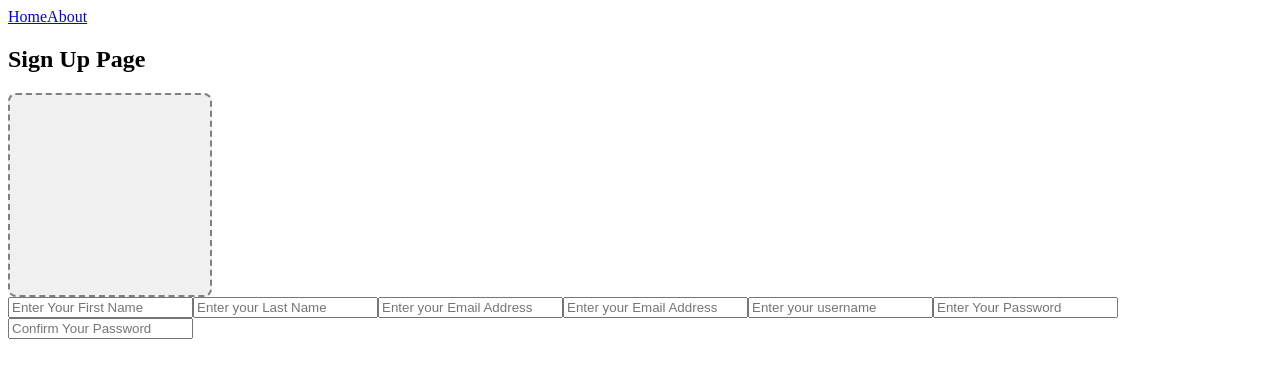
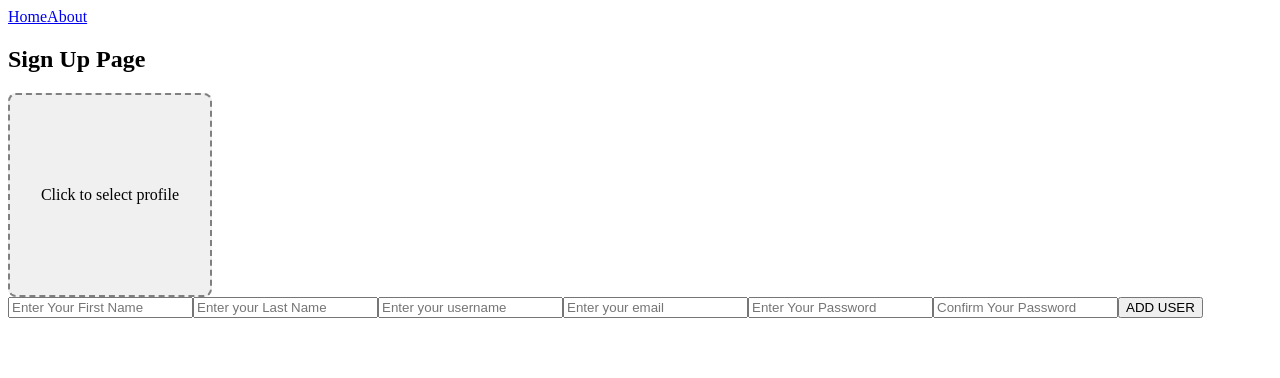
Before and after one commit to monalisasabina/Cybersphere-Frontend, a React (Vite) app: page /signup in a window 1280 px wide. Shown: the top 378 px of the page. Built offline with nearby package versions, Linux system fonts and the light colour scheme.

Commit message:
working on signup 1

```diff
--- a/src/pages/SignUpPage.jsx
+++ b/src/pages/SignUpPage.jsx
@@ -1,5 +1,6 @@
 import { useRef, useState } from "react";
 import "./SignUp.css"
+import { data } from "react-router-dom";
 
 function SignUp(){
 
@@ -14,12 +15,71 @@ function SignUp(){
 
   const fileInputRef = useRef()
 
-  // Handle Box Click_______________________________________________________________
+   // Handle Box Click________________________________________________________________________
    const handleBoxClick = () => {
          fileInputRef.current.click();
    }
 
+   // Handle file selection______________________________________________________________________
+   const handleFileChange = (event) => {
 
+      const file = event.target.files[0];
+
+      if (file) {
+            setProfilePic(file);
+            setPreview(URL.createObjectURL(file))
+      }
+   };
+
+
+    //Hanfle submit form__________________________________________________________________________
+    const  handleSubmit = async (event) => {
+
+      event.preventDefault();
+
+      // Signing up the user
+      const response = await fetch("http://127.0.0.1:5555/signup", {
+            method: "POST",
+            headers: {
+                  "Content-Type":" application/json"
+            },
+            body: JSON.stringify({
+                  firstname: firstName,
+                  lastName: lastName,
+                  username,
+                  email,
+                  password,
+                  confirm_password: confirmPassword
+            }),
+      });
+
+      const data = await response.json();
+
+      if(response.ok){
+         const token =data.access_token;
+      }
+
+      // Uploading photo
+      if (profilePic) {
+
+            const formData = new FormData();
+            formData.append("image", profilePic);
+
+            const uploadRes = await fetch("http://127.0.0.1:5555/upload", {
+                  method:"POST",
+                  // headers: {
+                  //       Authorization: `Bearer ${token}}`
+                  // },
+                  body: formData,
+            });
+
+            const uploadData = await uploadRes.json();
+            console.log("Upload response", uploadData);
+
+      } else {
+            console.log("Signup failed", data)
+      }
+    };
 
 
   return (
@@ -28,7 +88,7 @@ function SignUp(){
       <h2>Sign Up Page</h2>
 
       <div>
-          <form>
+          <form onSubmit={handleSubmit}>
             {/* <input
                   name="profile_pic"
                   type="file"
@@ -36,13 +96,21 @@ function SignUp(){
                   onChange={(event) => setProfilePic(event.target.value)}
             /> */}
 
-            <div
-                 className="box_click"
+            <div className="box_click" onClick={handleBoxClick}>
+                  {preview ? (
+                        <img src={preview} alt="Profile pic preview" style={{ width: "100px"}}/>
+                  ) : (
+                        <p>Click to select profile</p>
+                  )}
+            </div>
 
-
-                 >
-
-            </div>
+            <input
+                  type="file"
+                  ref={fileInputRef}
+                  style={{ display: "none"}}
+                  accept="image/*"
+                  onChange={handleFileChange}
+            />
 
             <input
                   name="firstname"
@@ -64,28 +132,19 @@ function SignUp(){
 
             <input
                   name="username"
-                  type="email"
-                  value={email}
-                  placeholder="Enter your Email Address"
-                  onChange={(event) => setEmail(event.target.value) }
+                  type="text"
+                  value={username}
+                  placeholder="Enter your username"
+                  onChange={(event) => setUserName(event.target.value) }
                   required
             />
 
             <input
-                  name="username"
+                  name="email"
                   type="email"
                   value={email}
-                  placeholder="Enter your Email Address"
+                  placeholder="Enter your email"
                   onChange={(event) => setEmail(event.target.value) }
-                  required
-            />
-
-             <input
-                  name="email"
-                  type="text"
-                  value={username}
-                  placeholder="Enter your username"
-                  onChange={(event) => setUserName(event.target.value) }
                   required
             />
 
@@ -107,7 +166,7 @@ function SignUp(){
                   required
             />
 
-
+            <button type="submit">ADD USER</button>
           </form>
       </div>
 
```
